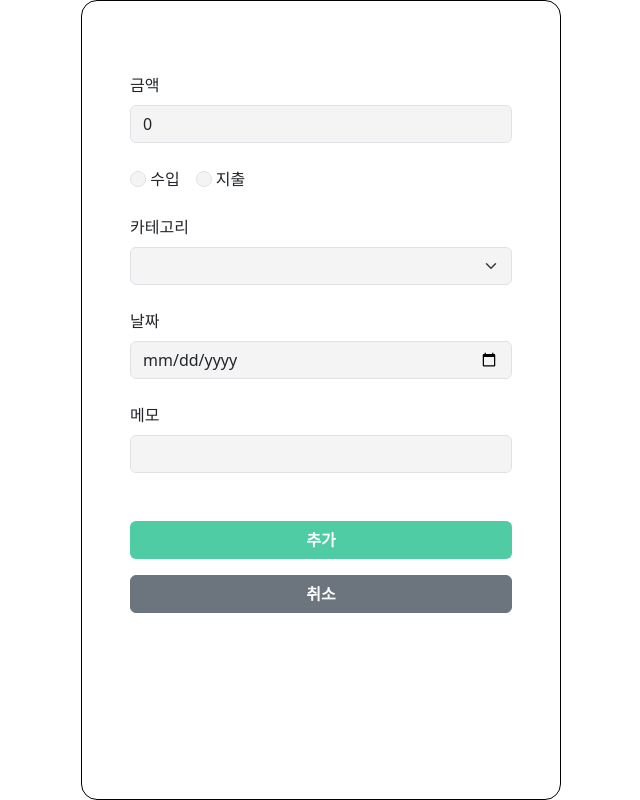
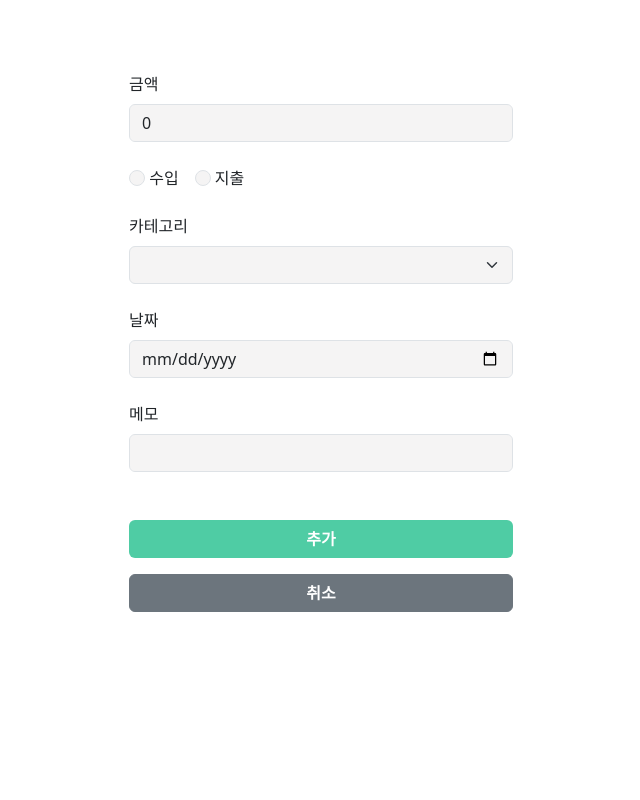
Before and after one commit to soo5o/kb_budgy, a Vue app: page /add in a window 1280 px wide. Shown: the whole page, without its empty margins (319-959 px from the left). Built offline with nearby package versions, Linux system fonts and the light colour scheme.

Commit message:
design : 디자인 수정

```diff
--- a/package.json
+++ b/package.json
@@ -13,6 +13,7 @@
     "bootstrap": "^5.3.4",
     "chart.js": "^4.4.8",
     "pinia": "^3.0.1",
+    "v-calendar": "^3.1.2",
     "vue": "^3.5.13",
     "vue-router": "^4.5.0"
   },
--- a/src/pages/AddPage.vue
+++ b/src/pages/AddPage.vue
@@ -115,8 +115,6 @@ const goHome = () => {
 .list-container {
   width: 480px;
   height: 100vh;
-  border: 1px solid black;
-  border-radius: 1rem;
 }
 input {
   background-color: #f5f4f4;
```
Also changed, not shown: 1 other file (tests, documents, lock files or other folders).
